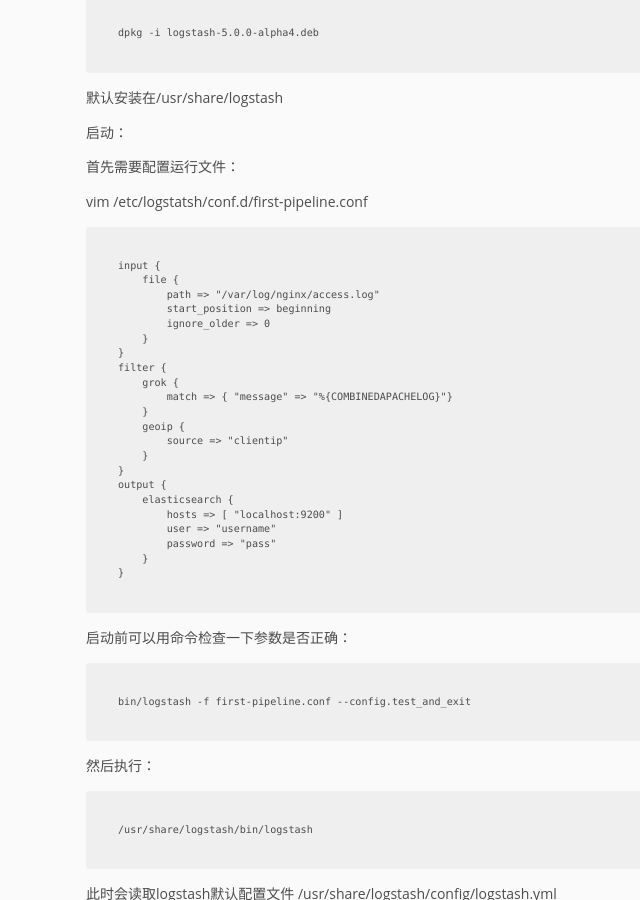
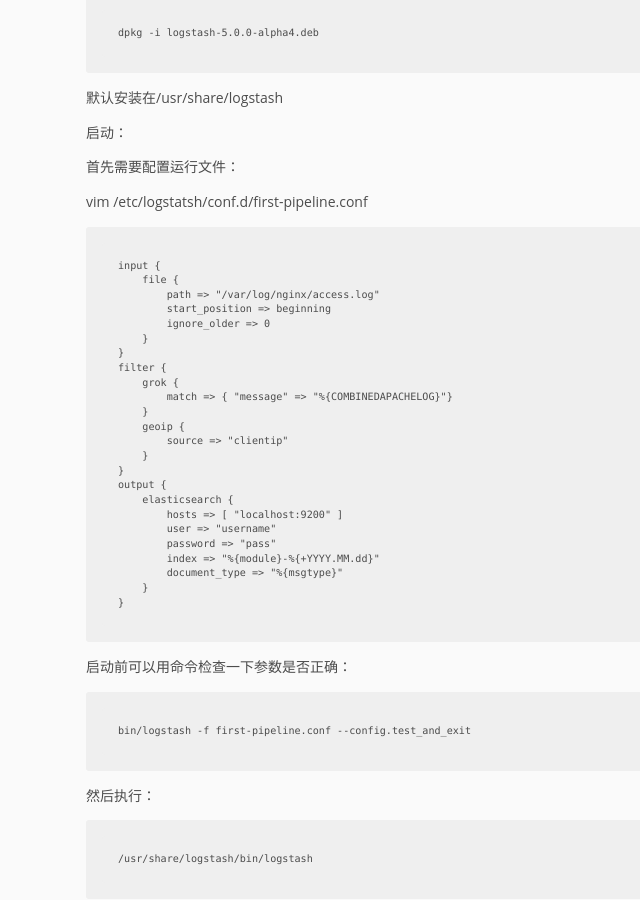
Before and after one commit to pingmalu/pingmalu.github.io, a Jekyll site: the page built from _posts/2016-07-07-构建ELK+Redis日志分析系统.md, in a window 1280 px wide and 900 px high, scrolled down 2709 px. Shown: the whole window, without its empty margins (114-754 px from the left). Built offline with Jekyll 4.4.1, drawn with Linux system fonts in a browser that asks for light colours; nearby versions of some CDN libraries.

Commit message:
'update'

```diff
--- a/_posts/2016-07-07-构建ELK+Redis日志分析系统.md
+++ b/_posts/2016-07-07-构建ELK+Redis日志分析系统.md
@@ -131,6 +131,8 @@
 	        hosts => [ "localhost:9200" ]
 	        user => "username"
 	        password => "pass"
+            index => "%{module}-%{+YYYY.MM.dd}"
+            document_type => "%{msgtype}"
 	    }
 	}
 
```
